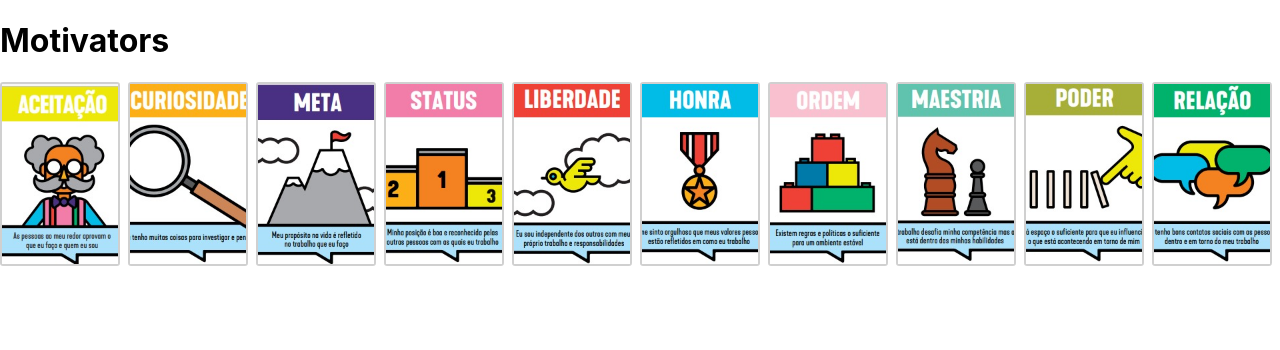
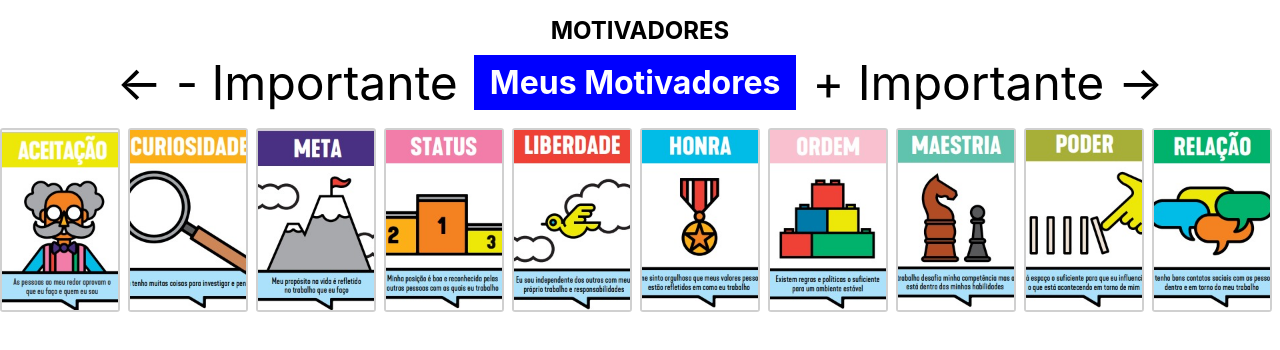
Before and after one commit to UsefulHunter/dragndrop-and-vite, a React (Vite) app: page / in a window 1280 px wide. Shown: the top 350 px of the page. Built offline with nearby package versions, Linux system fonts and the light colour scheme.

Commit message:
feat: added Header for getting better view of motivators

```diff
--- a/src/components/dragndrop/index.jsx
+++ b/src/components/dragndrop/index.jsx
@@ -3,6 +3,7 @@ import { Motivators } from '../../constants/motivators';
 import { DragDropContext, Draggable, Droppable } from 'react-beautiful-dnd';
 import './index.css'
 import './colors.css'
+import Header from '../header';
 const DragNDropComponent = (props) => {
     const [motivators, updateMotivators] = useState(Motivators);
     const handleOnDragEnd = (result) => {
@@ -15,7 +16,7 @@ const DragNDropComponent = (props) => {
     }
 
     return <>
-        <h1>Motivators</h1>
+        <Header />
         <DragDropContext onDragEnd={handleOnDragEnd}>
             <Droppable droppableId="motivators" direction="horizontal">
                 {(provided) => (
--- /dev/null
+++ b/src/components/header/index.css
@@ -0,0 +1,29 @@
+.header__title {
+  font-size: 1.5rem;
+  font-weight: bold;
+  text-transform: uppercase;
+  margin-bottom: 0.5rem;
+  text-align: center;
+}
+
+.header__info-container {
+  display: flex;
+  flex-flow: row wrap;
+  justify-content: center;
+  align-items: center;
+}
+
+.header__info-container > * {
+  margin: 0 0.5rem;
+}
+.header__info-side {
+  font-size: 48px;
+}
+
+.header__info-middle {
+  font-size: xx-large;
+  background-color: blue;
+  color: #fff;
+  font-weight: bolder;
+  padding: 0.5rem 1rem;
+}
--- /dev/null
+++ b/src/components/header/index.jsx
@@ -0,0 +1,22 @@
+import React from 'react'
+import './index.css'
+
+const Header = () =>
+(
+    <header className="header">
+        <h1 className="header__title">Motivadores</h1>
+        <div className="header__info-container">
+            <div className="header__info-side">
+            &#8592;{" - Importante"}
+            </div>
+            <div className="header__info-middle">
+                Meus Motivadores
+            </div>
+            <div className="header__info-side">
+             {"+ Importante "}&#8594;
+            </div>
+        </div>
+    </header>
+)
+
+export default Header
```
